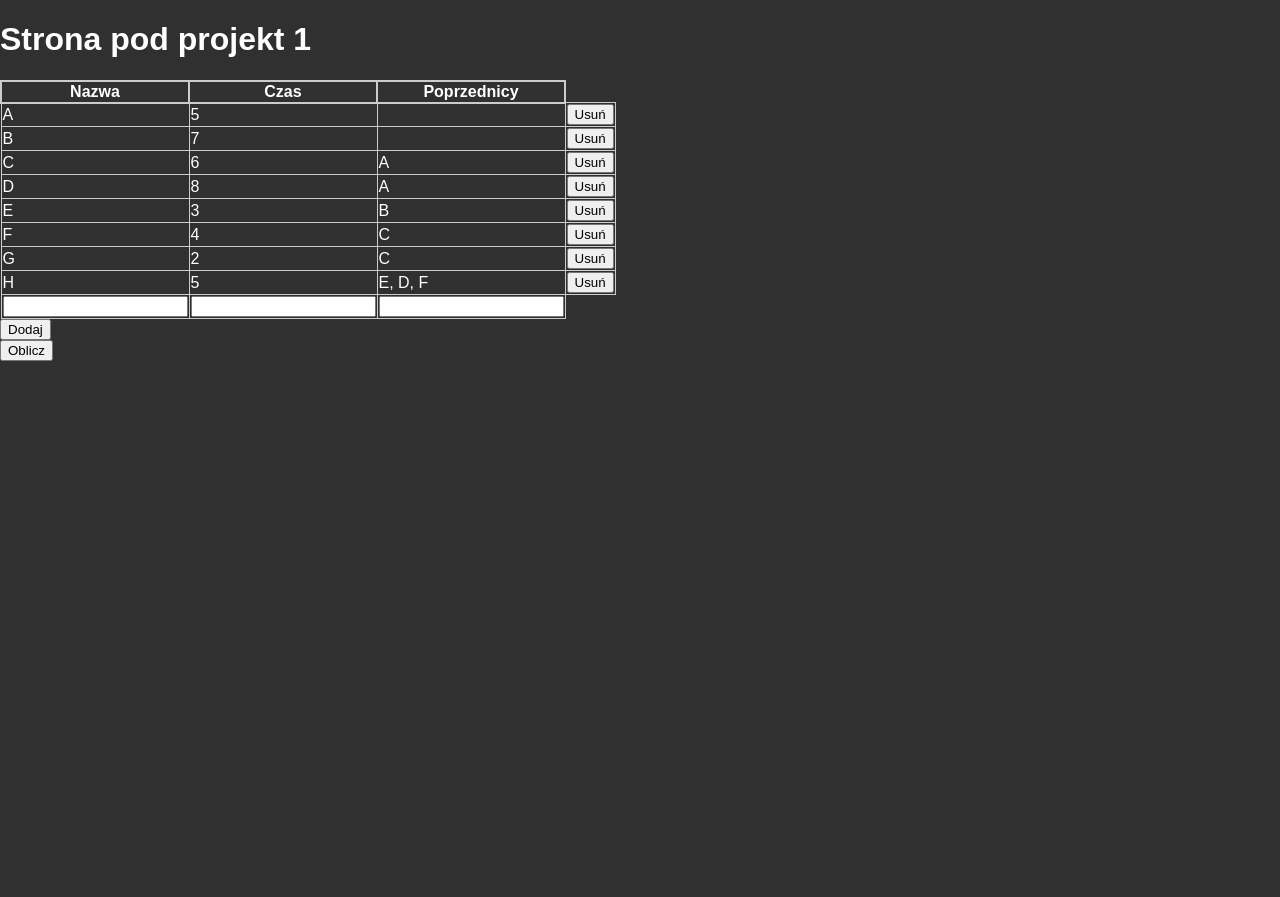
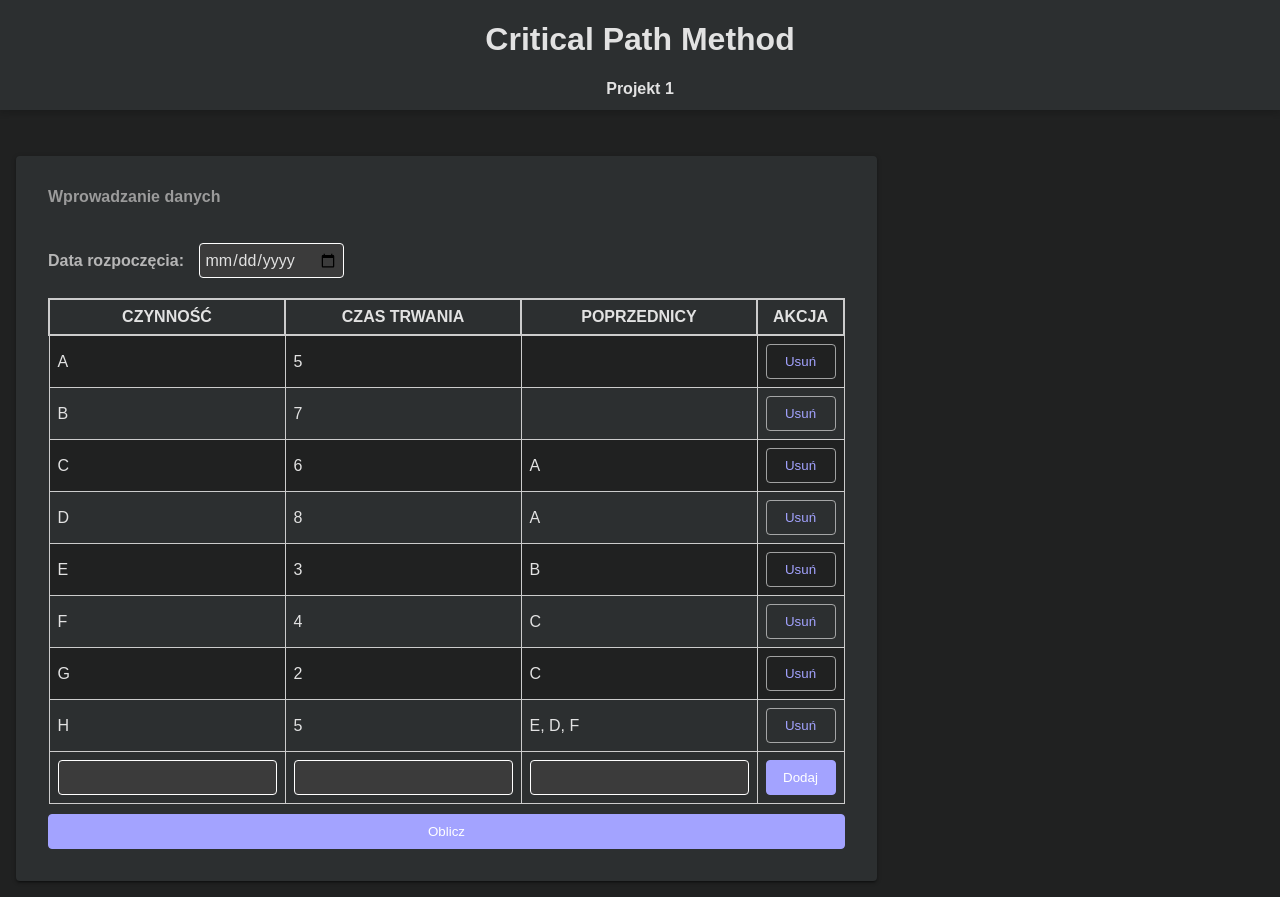
Before and after one commit to szymonborda/boil-cwp, a React (Vite) app: page /projekt1 in a window 1280 px wide. Before the commit the page ends 800 px from the top, so only its background shows below. Built offline with nearby package versions, Linux system fonts and the light colour scheme.

Commit message:
GUI improvement (#4)
* Add CSS and modified to material-panel style

* Add start date and changes in styles

* Repair most of ESLint errors

* Revert .eslintc edit

* improve gui

---------

Co-authored-by: Szymon Borda <szymon.borda@deployed.pl>

```diff
--- a/src/index.css
+++ b/src/index.css
@@ -1,11 +1,177 @@
+:root {
+  --main-light-grey: rgb(44, 47, 48);
+  --main-dark-grey: rgb(32, 33, 33);
+  --second-light-color: #a3a3ff;
+  --second-dark-color: #7f7fc7;
+}
+
 body {
   margin: 0;
   font-family: Arial, Helvetica, sans-serif;
-  background-color: #303030;
-  color: #fefefe;
+  background-color: var(--main-dark-grey);
+  color: #e2e2e2;
 }
 
 a {
   color: lightblue;
   text-decoration: none;
 }
+
+.title {
+  color: #9b9b9b;
+  font-weight: 700;
+  margin-bottom: 27px;
+}
+
+.subtitle {
+  color: #b6b6b6;
+  font-weight: 700;
+  margin-bottom: 10px;
+}
+
+.header {
+  background-color: var(--main-light-grey);
+  display: flex;
+  align-items: center;
+  flex-direction: column;
+  height: 110px;
+  margin-bottom: 30px;
+  box-shadow: rgba(13, 13, 13, 0.2) 0px 4px 5px 0px;
+}
+
+.header>h4 {
+  margin-top: 0;
+}
+
+.panelContainer {
+  padding: 8px;
+  display: flex;
+  flex-wrap: wrap;
+}
+
+.panel {
+  background-color: var(--main-light-grey);
+  border-radius: 4px;
+  padding: 32px;
+  margin: 8px;
+  box-sizing: border-box;
+  max-width: 1000px;
+  box-shadow: 0 2px 2px 0 rgba(0, 0, 0, 0.20),
+    0 3px 1px -2px rgba(0, 0, 0, 0.20),
+    0 1px 5px 0 rgba(0, 0, 0, 0.20);
+  transition: all .1s;
+}
+
+.panel>div {
+  overflow-x: auto;
+}
+
+.panel>div>div::-webkit-scrollbar-thumb {
+  background-color: #a2a2a2;
+}
+
+.panel>div>div::-webkit-scrollbar-thumb:hover {
+  background-color: #969696;
+}
+
+.calendar>rect {
+  fill: var(--main-light-grey);
+}
+
+._9w8d5 {
+  fill: #FFF;
+}
+
+._2q1Kt {
+  fill: #fff;
+}
+
+._25P-K>div {
+  background-color: var(--main-light-grey);
+
+}
+
+._29NTg {
+  color: white;
+}
+
+tbody {
+  border-collapse: collapse;
+}
+
+tbody tr:nth-child(odd) {
+  background-color: var(--main-dark-grey);
+}
+
+th {
+  text-transform: uppercase;
+}
+
+th,
+td {
+  padding: 8px;
+  border-color: rgb(96, 105, 107);
+}
+
+input {
+  background-color: rgb(59, 59, 59);
+  border: 1px white solid;
+  border-radius: 4px;
+  height: 35px;
+  color: #e2e2e2;
+  box-sizing: border-box;
+  padding-inline: 5px;
+  font-size: 1rem;
+  font-family: inherit;
+}
+
+button.buttonOutlined,
+button.buttonFilled {
+  border-radius: 4px;
+  padding: 9px 16px;
+  cursor: pointer;
+  transition: all .1s ease-in-out;
+}
+
+button.buttonOutlined {
+  color: var(--second-light-color);
+  border: 1px solid #e2e2e2a9;
+  background-color: rgba(0, 0, 0, 0.0);
+  min-width: 70px;
+}
+
+button.buttonOutlined:hover {
+  color: white;
+  border: 1px solid var(--second-light-color);
+  background-color: var(--second-light-color);
+}
+
+button.buttonFilled {
+  min-width: 70px;
+  color: white;
+  border: 1px solid var(--second-light-color);
+  background-color: var(--second-light-color);
+}
+
+button.buttonFilled:hover {
+  color: white;
+  border: 1px solid var(--second-dark-color);
+  background-color: var(--second-dark-color);
+}
+
+._2dZTy {
+  fill: var(--main-dark-grey);
+}
+
+._2dZTy:nth-child(even) {
+  fill: var(--main-light-grey);
+}
+
+.today>rect {
+  fill: #7575757a;
+}
+
+.arrows {
+  stroke: #c77fc7;
+  fill: #c77fc7;
+}
--- a/src/pages/Projekt1/ActionInput.tsx
+++ b/src/pages/Projekt1/ActionInput.tsx
@@ -52,9 +52,10 @@ export default function ActionInput({
       <table className={styles['input-table']}>
         <thead>
           <tr>
-            <th>Nazwa</th>
-            <th>Czas</th>
+            <th>Czynność</th>
+            <th>Czas trwania</th>
             <th>Poprzednicy</th>
+            <th>Akcja</th>
           </tr>
         </thead>
         <tbody>
@@ -63,7 +64,7 @@ export default function ActionInput({
               <td>{action.name}</td>
               <td>{action.time}</td>
               <td>{action.predecessors.join(', ')}</td>
-              <td><button onClick={() => removeAction(action.name)} type="button">Usuń</button></td>
+              <td><button onClick={() => removeAction(action.name)} type="button" className="buttonOutlined">Usuń</button></td>
             </tr>
           )) }
         </tbody>
@@ -72,10 +73,10 @@ export default function ActionInput({
             <td><input type="text" ref={nameRef} /></td>
             <td><input type="number" ref={timeRef} /></td>
             <td><input type="text" ref={predecessorsRef} /></td>
+            <td><button onClick={addAction} type="button" className="buttonFilled">Dodaj</button></td>
           </tr>
         </tfoot>
       </table>
-      <button onClick={addAction} type="button">Dodaj</button>
     </div>
   );
 }
--- a/src/pages/Projekt1/ActionOutput.tsx
+++ b/src/pages/Projekt1/ActionOutput.tsx
@@ -7,7 +7,7 @@ interface ActionOutputProps {
 
 const getCriticalLabel = (isCritical: boolean | undefined) => {
   if (isCritical === undefined) return '';
-  return isCritical ? 'Tak' : 'Nie';
+  return isCritical ? '✔️' : '❌';
 };
 
 export default function ActionOutput({
@@ -20,10 +20,10 @@ export default function ActionOutput({
           <tr>
             <th>Czynność</th>
             <th>Czas trwania</th>
-            <th>ES</th>
-            <th>EF</th>
-            <th>LS</th>
-            <th>LF</th>
+            <th title="EARLY START">ES</th>
+            <th title="EARLY FINISH">EF</th>
+            <th title="LATE START">LS</th>
+            <th title="LATE FINISH">LF</th>
             <th>Rezerwa</th>
             <th>Czynność krytyczna</th>
           </tr>
--- a/src/pages/Projekt1/Gantt.tsx
+++ b/src/pages/Projekt1/Gantt.tsx
@@ -7,21 +7,25 @@ import { Action } from './types';
 
 interface GanttProps {
   actions: Action[];
+  startDate?: string;
 }
 
-function Gantt({ actions }: GanttProps) {
+function Gantt({ actions, startDate }: GanttProps) {
+  const start = startDate ? new Date(startDate).getDate() : new Date().getDate();
   const tasks: Task[] = actions.map((action) => ({
     id: action.name,
     type: 'task' as const,
     name: action.name,
-    start: new Date(new Date().setDate(new Date().getDate() + action.ES! || 0)),
-    end: new Date(new Date().setDate(new Date().getDate() + action.EF! || 0)),
+    start: new Date(new Date(new Date().setDate(start + action.ES! || 0)).setHours(0, 0, 0, 0)),
+    end: new Date(new Date(new Date().setDate(start + action.EF! || 0)).setHours(0, 0, 0, 0)),
     dependencies: action.predecessors,
     progress: 100,
   }));
   return (
     <GanttTaskReact
       tasks={tasks}
+      listCellWidth=""
+      locale="pl"
     />
   );
 }
--- a/src/pages/Projekt1/Projekt1.tsx
+++ b/src/pages/Projekt1/Projekt1.tsx
@@ -1,4 +1,4 @@
-import { useState } from 'react';
+import { useRef, useState } from 'react';
 import { Action } from './types';
 import ActionInput from './ActionInput';
 import ActionOutput from './ActionOutput';
@@ -9,21 +9,46 @@ import calculateCPM from './cpm';
 function Projekt1() {
   const [actions, setActions] = useState<Action[]>(examples[2]);
   const [isCalculated, setIsCalculated] = useState(false);
+  const startDate = useRef<HTMLInputElement>(null);
   const calculate = () => {
     setActions(calculateCPM(actions));
     setIsCalculated(true);
   };
   return (
     <div className="projekt1">
-      <h1>Strona pod projekt 1</h1>
-      <ActionInput actions={actions} setActions={setActions} setIsCalculated={setIsCalculated} />
-      <button onClick={calculate} type="button">Oblicz</button>
-      {isCalculated ? (
-        <>
-          <ActionOutput actions={actions} />
-          <Gantt actions={actions} />
-        </>
-      ) : null}
+      <div className="header">
+        <h1>Critical Path Method</h1>
+        <h4>Projekt 1</h4>
+      </div>
+      <div className="panelContainer">
+        <div className="panel">
+          <div className="title">Wprowadzanie danych</div>
+          <div className="subtitle">
+            Data rozpoczęcia:
+            {' '}
+            <input type="date" name="startDate" ref={startDate} onChange={() => setIsCalculated(false)} style={{ margin: '10px' }} />
+          </div>
+          <ActionInput
+            actions={actions}
+            setActions={setActions}
+            setIsCalculated={setIsCalculated}
+          />
+          <button onClick={calculate} type="button" className="buttonFilled" style={{ width: '100%', marginTop: '10px' }}>Oblicz</button>
+        </div>
+
+        {isCalculated ? (
+          <>
+            <div className="panel">
+              <div className="title">Wyniki obliczeń</div>
+              <ActionOutput actions={actions} />
+            </div>
+            <div className="panel">
+              <div className="title">Wykres Gantt&apos;a</div>
+              <Gantt actions={actions} startDate={startDate.current?.value} />
+            </div>
+          </>
+        ) : null}
+      </div>
     </div>
   );
 }
```
Also changed, not shown: 1 other file (tests, documents, lock files or other folders).
